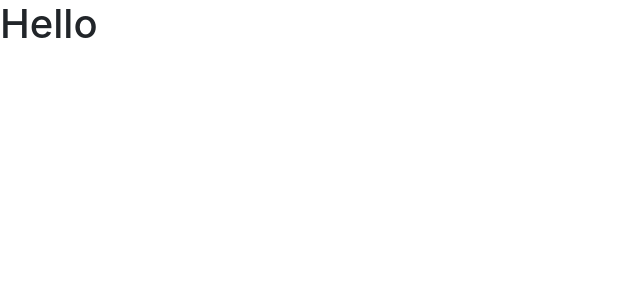
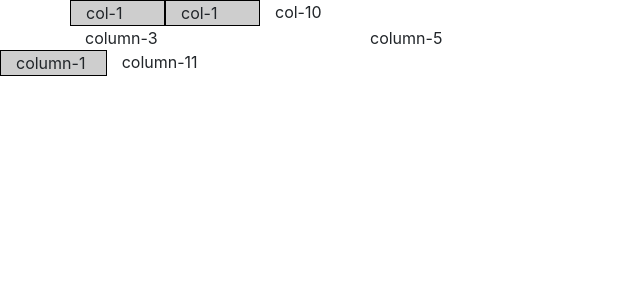
Before and after one commit to QuocTuanJV/front-end-airbnb-version-01, an Angular app: page / in a window 1280 px wide. Shown: the top 300 px of the page, without its empty margins (0-640 px from the left). Built offline with nearby package versions, Linux system fonts and the light colour scheme.

Commit message:
finish video 10

```diff
--- a/src/app/app.component.html
+++ b/src/app/app.component.html
@@ -1 +1,4 @@
-<h1>Hello</h1>
+<!--<div class="container">-->
+<!--  <h1>Hello</h1>-->
+<!--</div>-->
+<app-grid></app-grid>
--- a/src/app/app.module.ts
+++ b/src/app/app.module.ts
@@ -2,10 +2,12 @@ import { BrowserModule } from '@angular/platform-browser';
 import { NgModule } from '@angular/core';
 
 import { AppComponent } from './app.component';
+import { GridComponent } from './component/grid/grid.component';
 
 @NgModule({
   declarations: [
-    AppComponent
+    AppComponent,
+    GridComponent
   ],
   imports: [
     BrowserModule
--- /dev/null
+++ b/src/app/component/grid/grid.component.css
@@ -0,0 +1,5 @@
+.col-1 {
+  background:#cecece;
+  border: 1px solid #000;
+  /*border: solid;*/
+}
--- /dev/null
+++ b/src/app/component/grid/grid.component.html
@@ -0,0 +1,31 @@
+<div class="container">
+  <div class="row">
+    <div class="col-1">
+      col-1
+    </div>
+    <div class="col-1">
+      col-1
+    </div>
+    <div class="col-10">
+      col-10
+    </div>
+  </div>
+  <div class="row">
+    <div class="col-3">
+      column-3
+    </div>
+    <div class="col-5">
+      column-5
+    </div>
+  </div>
+</div>
+<div class="container-fluid">
+  <div class="row">
+    <div class="col-1">
+      column-1
+    </div>
+    <div class="col-11">
+      column-11
+    </div>
+  </div>
+</div>
--- /dev/null
+++ b/src/app/component/grid/grid.component.ts
@@ -0,0 +1,15 @@
+import { Component, OnInit } from '@angular/core';
+
+@Component({
+  selector: 'app-grid',
+  templateUrl: './grid.component.html',
+  styleUrls: ['./grid.component.css']
+})
+export class GridComponent implements OnInit {
+
+  constructor() { }
+
+  ngOnInit() {
+  }
+
+}
```
Also changed, not shown: 1 other file (tests, documents, lock files or other folders).
